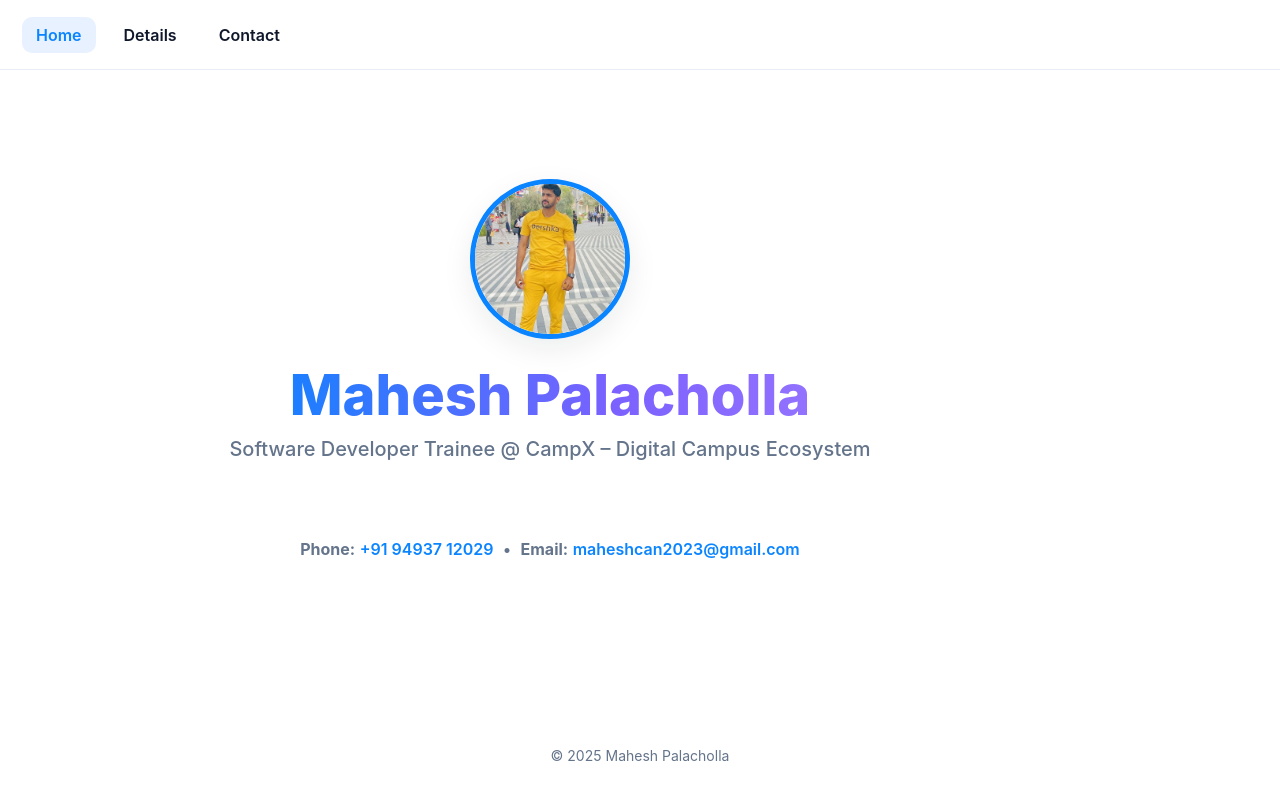
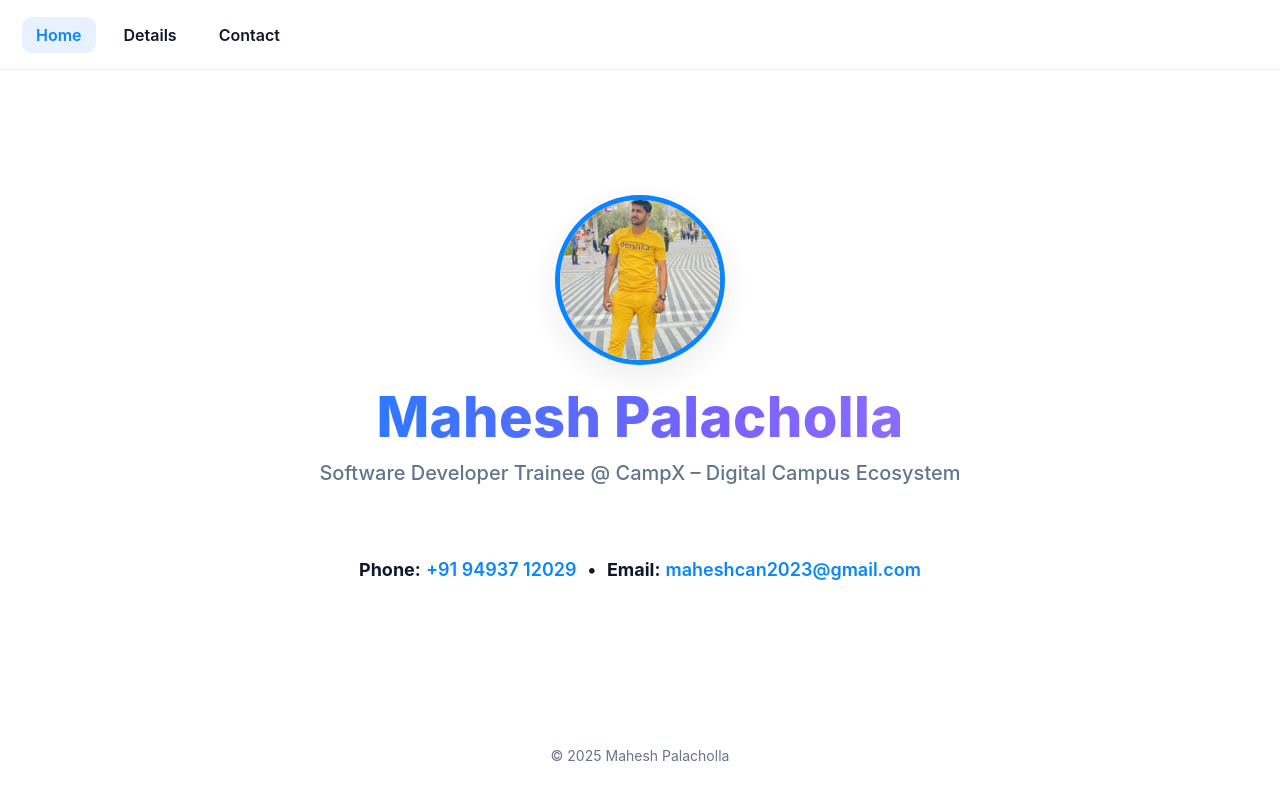
Before and after one commit to mahesh-campx/my-portfolio, a plain HTML site: page index.html in a window 1280 px wide. Both pictures are taken after a click on the link "Contact". Drawn offline with Linux system fonts and the light colour scheme.

Commit message:
Center hero & contact on all devices; white background; polished cards

```diff
--- a/styles.css
+++ b/styles.css
@@ -3,13 +3,13 @@
 =================================*/
 * { box-sizing: border-box; margin: 0; padding: 0; }
 :root{
-  --bg:#ffffff;               /* ✅ Pure white everywhere */
+  --bg:#ffffff;               /* pure white everywhere */
   --text:#0f172a;
   --muted:#64748b;
   --accent:#0a84ff;           /* Apple blue */
   --accent-ghost:#e7f1ff;
   --card:#ffffff;
-  --ring:#e9eef6;
+  --ring:#e6edf5;
   --radius:18px;
   --shadow:0 10px 30px rgba(15,23,42,.08);
   --nav-h:70px;
@@ -17,19 +17,19 @@
 html{ scroll-behavior:smooth; }
 body{
   min-height:100vh;
-  background: var(--bg);      /* ✅ stays white */
-  color: var(--text);
+  background:var(--bg);
+  color:var(--text);
   font-family: Inter, system-ui, -apple-system, Segoe UI, Roboto, Arial, sans-serif;
-  display:flex; flex-direction:column;
+  display:flex; flex-direction:column; align-items:center;
 }
 
 /* ===============================
-   NAV
+   NAV (fixed, white)
 =================================*/
 nav{
-  position:fixed; top:0; left:0; right:0; height:var(--nav-h);
+  position:fixed; inset:0 0 auto 0; height:var(--nav-h);
   display:flex; align-items:center; gap:14px;
-  padding:0 22px;
+  padding:0 22px; width:100%;
   background:#ffffffcc;       /* white with tiny transparency */
   backdrop-filter: blur(16px);
   border-bottom:1px solid var(--ring);
@@ -43,45 +43,55 @@ nav a:hover{ background:var(--accent-ghost); color:var(--accent); }
 nav a.active{ background:var(--accent-ghost); color:var(--accent); }
 
 /* ===============================
-   HOME — inline contact (no box)
-=================================*/
-.contact-inline{
-  width:100%; text-align:center;
-  margin-top:var(--nav-h);
-  padding:8px 10px; font-size:16px; color:var(--muted);
-  display:none;                /* shown via JS */
-}
-.contact-inline a{ color:var(--accent); text-decoration:none; font-weight:600; }
-.contact-inline a:hover{ text-decoration:underline; }
-
-/* ===============================
-   HOME — hero perfectly centered
+   HOME — hero (centered on all screens)
 =================================*/
 .wrap{
   width:100%; max-width:1100px; padding:0 24px;
+  /* center vertically: viewport minus navbar & footer room */
   min-height:calc(100vh - var(--nav-h) - 140px);
   display:flex; flex-direction:column; justify-content:center; align-items:center;
   margin-top:calc(var(--nav-h) + 8px);
 }
-.hero{ text-align:center; }
+.hero{
+  width:100%; max-width:900px; text-align:center;
+  padding:40px 20px; margin:0 auto;
+}
 .hero img{
-  width:clamp(120px, 18vw, 160px);
-  height:clamp(120px, 18vw, 160px);
+  width:clamp(120px, 18vw, 170px);
+  height:clamp(120px, 18vw, 170px);
   border-radius:50%; object-fit:cover;
   border:5px solid var(--accent);
   box-shadow:var(--shadow);
+  display:block; margin:0 auto 18px auto;
 }
 /* Gradient name color */
 .hero h1{
   font-size:clamp(34px, 6vw, 56px);
-  font-weight:800; margin-top:18px;
+  font-weight:800;
   background: linear-gradient(90deg, #0a84ff 0%, #7b61ff 60%, #9a77ff 100%);
   -webkit-background-clip:text; background-clip:text; color:transparent;
+  letter-spacing:.4px;
 }
 .hero h2{
   font-size:clamp(16px, 2.2vw, 20px);
-  color:var(--muted); margin-top:8px; font-weight:500;
+  color:var(--muted); margin-top:10px; font-weight:500;
 }
+
+/* ===============================
+   HOME — Contact line (revealed by JS)
+=================================*/
+.contact-inline{
+  width:100%; max-width:900px;
+  text-align:center;
+  padding:12px 10px;
+  margin:22px auto 0 auto;
+  font-size:18px; color:var(--text);
+  display:none;                 /* JS sets to block */
+}
+.contact-inline a{
+  color:var(--accent); text-decoration:none; font-weight:600;
+}
+.contact-inline a:hover{ text-decoration:underline; }
 
 /* ===============================
    DETAILS — container & cards
@@ -89,20 +99,22 @@ nav a.active{ background:var(--accent-ghost); color:var(--accent); }
 .container{
   width:100%; max-width:1100px;
   padding:calc(var(--nav-h) + 40px) 24px 40px;
+  margin:0 auto;
 }
-.page-title{ font-size:32px; margin-bottom:12px; }
-.container .card:first-of-type{ margin-top:28px; }   /* extra gap before Bio */
+.page-title{ font-size:32px; margin-bottom:16px; }
 
 .card{
   background:var(--card);
   border:1px solid var(--ring);
   border-radius:var(--radius);
   box-shadow:var(--shadow);
-  padding:22px; margin-top:16px;
+  padding:22px; margin-top:18px;
 }
+.container .card:first-of-type{ margin-top:28px; } /* extra gap before Bio */
+
 .card h2{ font-size:22px; margin-bottom:10px; }
 .card h3{ font-size:18px; margin:10px 0 6px; }
-.card p{ color:var(--text); line-height:1.6; }
+.card p{ line-height:1.6; }
 .muted{ color:var(--muted); }
 ul{ margin-left:18px; line-height:1.6; }
 
```
